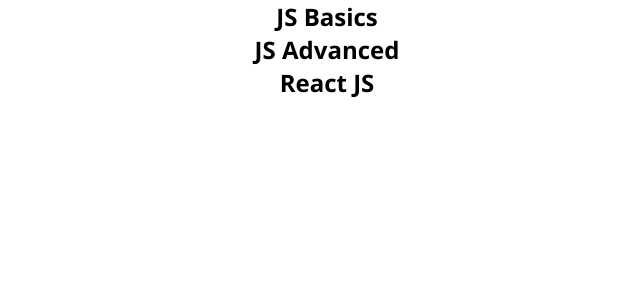
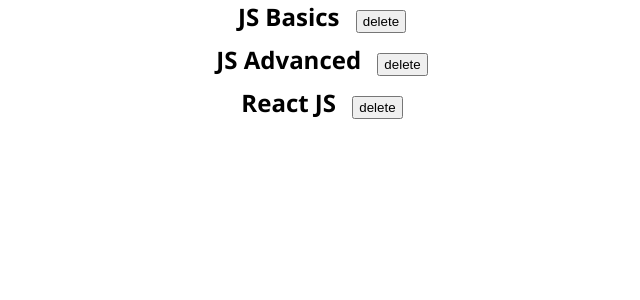
Before and after one commit to vitaliygalata1986/react-study-course_1, a React (Create React App) app: page / in a window 1280 px wide. Shown: the top 300 px of the page, without its empty margins (313-953 px from the left). Built offline with nearby package versions, Linux system fonts and the light colour scheme.

Commit message:
finish delete post

```diff
--- a/src/App.jsx
+++ b/src/App.jsx
@@ -15,11 +15,19 @@ class App extends Component {
     console.log('App.jsx setState updated');
   };
 
+  removePost = (id) => {
+    this.setState({ posts: this.state.posts.filter((post) => post.id !== id) });
+  };
+
   render() {
     const { posts } = this.state; // this.state.posts
     return (
       <div className="App">
-        <Posts posts={posts} cb={this.handleSomething} />
+        <Posts
+          posts={posts}
+          cb={this.handleSomething}
+          removePost={this.removePost}
+        />
       </div>
     );
   }
--- a/src/components/Post.jsx
+++ b/src/components/Post.jsx
@@ -1,5 +1,9 @@
-function Post({ name, cb }) {
-  return <h2 onClick={cb}>{name}</h2>;
+function Post({ name, cb, id, removePost }) {
+  return (
+    <h2 onClick={cb}>
+      {name} <button onClick={() => removePost(id)}>delete</button>{' '}
+    </h2>
+  );
 }
 
 export default Post;
--- a/src/components/Posts.jsx
+++ b/src/components/Posts.jsx
@@ -1,9 +1,15 @@
 import Post from './Post';
-function Posts(props) {
+function Posts({ posts, removePost, cb }) {
   return (
     <div>
-      {props.posts.map((post) => (
-        <Post key={post.id} name={post.name} cb={props.cb}></Post>
+      {posts.map(({ id, name }, index) => (
+        <Post
+          key={id}
+          id={id}
+          name={name}
+          cb={cb}
+          removePost={removePost}
+        ></Post>
       ))}
     </div>
   );
```
